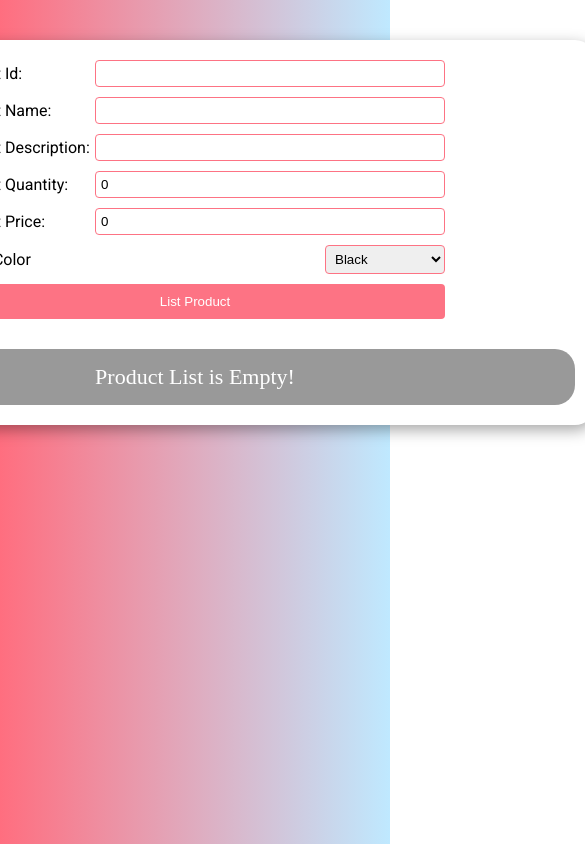
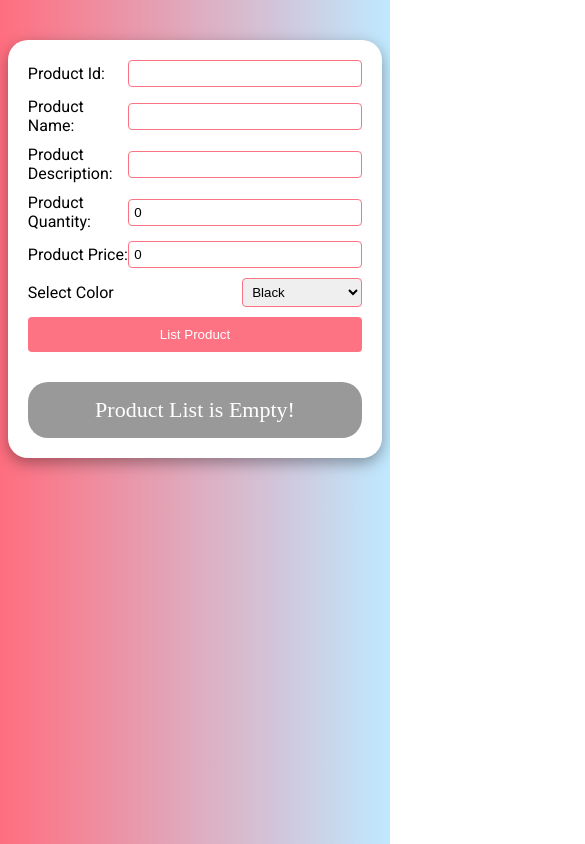
Before and after one commit to IamNayanIslam/Products-List-App, a React (Vite) app: page / in a window 390 px wide. Shown: the whole page, 585 px wide, since content can reach past the window. Built offline with nearby package versions, Linux system fonts and the light colour scheme.

Commit message:
[Responsive]

```diff
--- a/src/components/Product List/Product-list.css
+++ b/src/components/Product List/Product-list.css
@@ -124,3 +124,13 @@ form button:active {
 .app-wrap table tr td.del:hover {
   scale: calc(1.4);
 }
+
+@media (max-width: 840px) {
+  .app-wrap {
+    width: 96%;
+  }
+
+  form {
+    width: 100%;
+  }
+}
```
